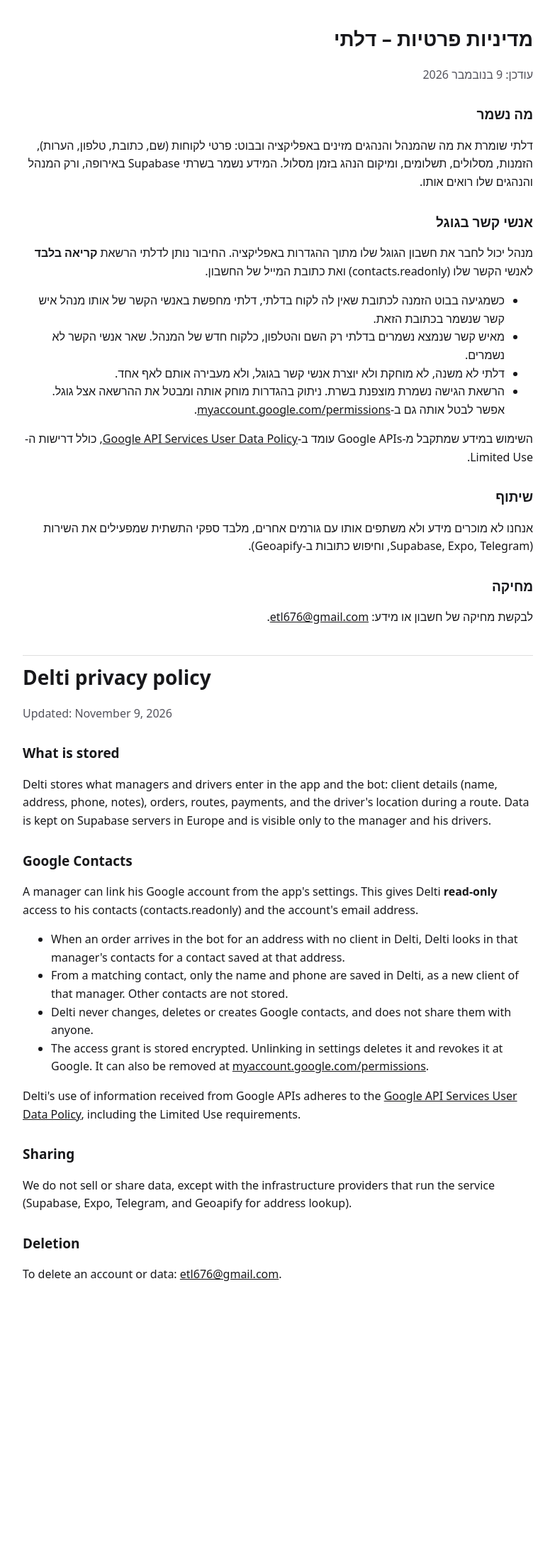
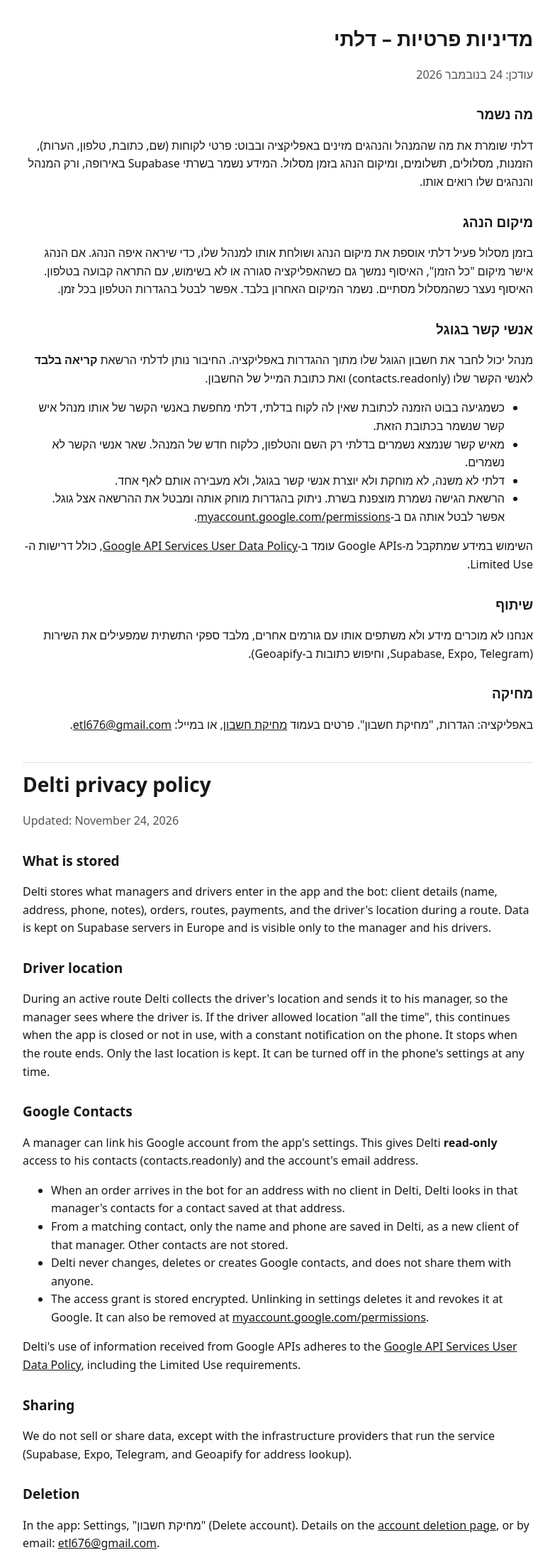
Before and after one commit to ItielOlenick/delti-site, a plain HTML site: page privacy.html in a window 1280 px wide. Shown: the whole page at 71% size, without its empty margins (248-1031 px from the left). Before the commit the page ends 1889 px from the top, so only its background shows below. Drawn offline with Linux system fonts and the light colour scheme.

Commit message:
DEL-259: driver location, and an account deletion page
Co-Authored-By: Claude Opus 5.5 <noreply@anthropic.com>

```diff
--- a/privacy.html
+++ b/privacy.html
@@ -4,10 +4,13 @@
 <title>Delti Privacy</title><link rel="stylesheet" href="style.css"></head>
 <body><main>
 <h1>מדיניות פרטיות – דלתי</h1>
-<p class="muted">עודכן: 9 בנובמבר 2026</p>
+<p class="muted">עודכן: 24 בנובמבר 2026</p>
 
 <h2>מה נשמר</h2>
 <p>דלתי שומרת את מה שהמנהל והנהגים מזינים באפליקציה ובבוט: פרטי לקוחות (שם, כתובת, טלפון, הערות), הזמנות, מסלולים, תשלומים, ומיקום הנהג בזמן מסלול. המידע נשמר בשרתי Supabase באירופה, ורק המנהל והנהגים שלו רואים אותו.</p>
+
+<h2>מיקום הנהג</h2>
+<p>בזמן מסלול פעיל דלתי אוספת את מיקום הנהג ושולחת אותו למנהל שלו, כדי שיראה איפה הנהג. אם הנהג אישר מיקום "כל הזמן", האיסוף נמשך גם כשהאפליקציה סגורה או לא בשימוש, עם התראה קבועה בטלפון. האיסוף נעצר כשהמסלול מסתיים. נשמר המיקום האחרון בלבד. אפשר לבטל בהגדרות הטלפון בכל זמן.</p>
 
 <h2>אנשי קשר בגוגל</h2>
 <p>מנהל יכול לחבר את חשבון הגוגל שלו מתוך ההגדרות באפליקציה. החיבור נותן לדלתי הרשאת <b>קריאה בלבד</b> לאנשי הקשר שלו (contacts.readonly) ואת כתובת המייל של החשבון.</p>
@@ -23,13 +26,15 @@
 <p>אנחנו לא מוכרים מידע ולא משתפים אותו עם גורמים אחרים, מלבד ספקי התשתית שמפעילים את השירות (Supabase, Expo, Telegram, וחיפוש כתובות ב-Geoapify).</p>
 
 <h2>מחיקה</h2>
-<p>לבקשת מחיקה של חשבון או מידע: <a href="mailto:etl676@gmail.com">etl676@gmail.com</a>.</p>
+<p>באפליקציה: הגדרות, "מחיקת חשבון". פרטים בעמוד <a href="delete-account.html">מחיקת חשבון</a>, או במייל: <a href="mailto:etl676@gmail.com">etl676@gmail.com</a>.</p>
 
 <section lang="en" id="en">
 <h1>Delti privacy policy</h1>
-<p class="muted">Updated: November 9, 2026</p>
+<p class="muted">Updated: November 24, 2026</p>
 <h2>What is stored</h2>
 <p>Delti stores what managers and drivers enter in the app and the bot: client details (name, address, phone, notes), orders, routes, payments, and the driver's location during a route. Data is kept on Supabase servers in Europe and is visible only to the manager and his drivers.</p>
+<h2>Driver location</h2>
+<p>During an active route Delti collects the driver's location and sends it to his manager, so the manager sees where the driver is. If the driver allowed location "all the time", this continues when the app is closed or not in use, with a constant notification on the phone. It stops when the route ends. Only the last location is kept. It can be turned off in the phone's settings at any time.</p>
 <h2>Google Contacts</h2>
 <p>A manager can link his Google account from the app's settings. This gives Delti <b>read-only</b> access to his contacts (contacts.readonly) and the account's email address.</p>
 <ul>
@@ -42,6 +47,6 @@
 <h2>Sharing</h2>
 <p>We do not sell or share data, except with the infrastructure providers that run the service (Supabase, Expo, Telegram, and Geoapify for address lookup).</p>
 <h2>Deletion</h2>
-<p>To delete an account or data: <a href="mailto:etl676@gmail.com">etl676@gmail.com</a>.</p>
+<p>In the app: Settings, "מחיקת חשבון" (Delete account). Details on the <a href="delete-account.html#en">account deletion page</a>, or by email: <a href="mailto:etl676@gmail.com">etl676@gmail.com</a>.</p>
 </section>
 </main></body></html>
```
Also changed, not shown: delete-account.html (added, +22 -0 lines).
